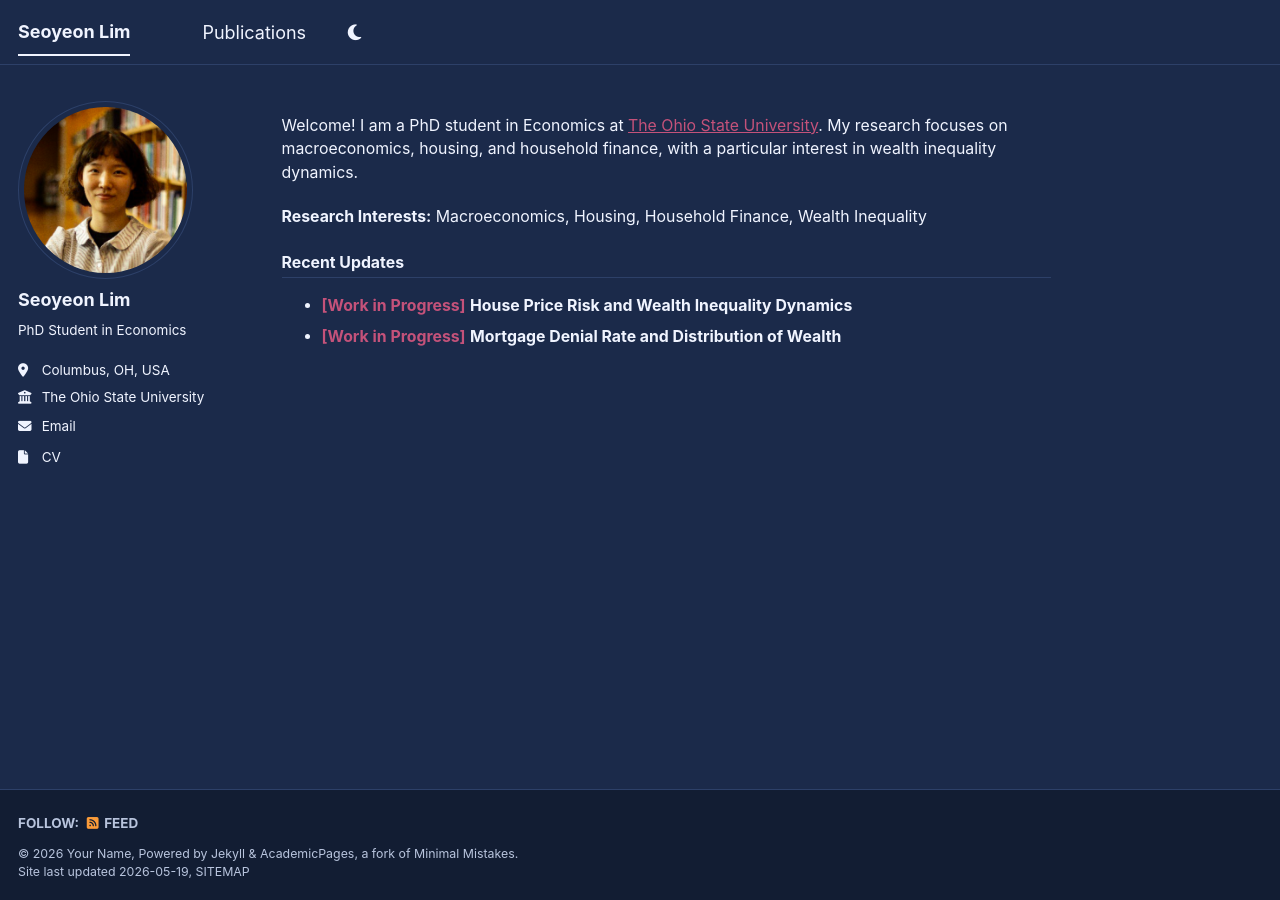
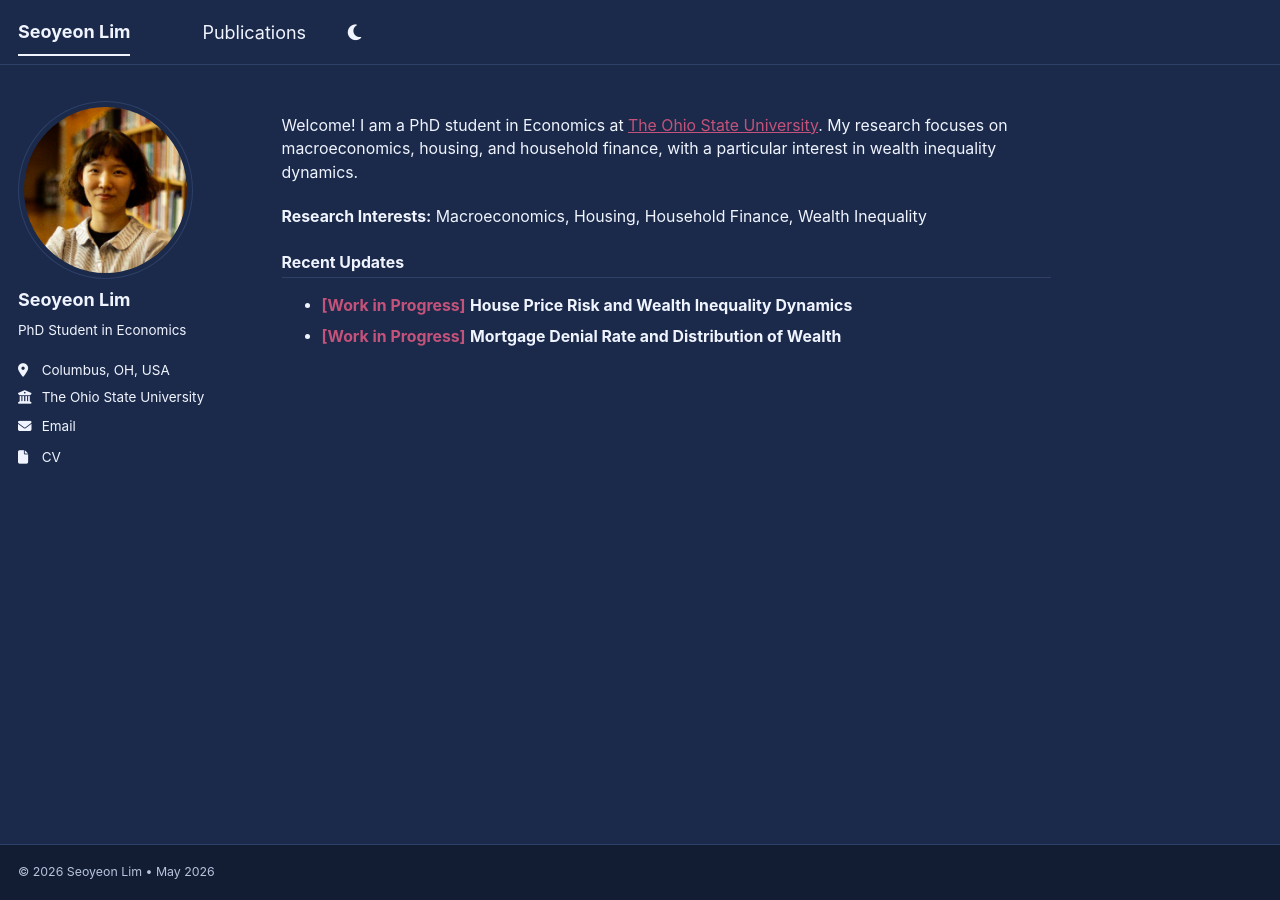
Before and after one commit to seoyeon-lim/academic.github.io, a Jekyll site: the page built from _pages/about.md, in a window 1280 px wide. Built offline with Jekyll 4.4.1, drawn with Linux system fonts in a browser that asks for light colours; a script bundle is joined from its source files by our own code; library files that are not in the unit come from our copies.

Commit message:
Simplify footer to copyright and date only
Co-Authored-By: Claude Sonnet 4.6 <noreply@anthropic.com>

```diff
--- a/_includes/footer.html
+++ b/_includes/footer.html
@@ -1,25 +1,5 @@
 {% include base_path %}
 
-{% if site.author.github or site.author.bitbucket or site.atom_feed.hide != true %}
-<div class="page__footer-follow">
-  <ul class="social-icons">
-    {% if site.data.ui-text[site.locale].follow_label %}
-      <li><strong>{{ site.data.ui-text[site.locale].follow_label }}</strong></li>
-    {% endif %}
-    {% if site.author.github %}
-      <li><a href="https://github.com/{{ site.author.github }}"><i class="fab fa-github" aria-hidden="true"></i> GitHub</a></li>
-    {% endif %}
-    {% if site.author.bitbucket %}
-      <li><a href="https://bitbucket.org/{{ site.author.bitbucket }}"><i class="fab fa-bitbucket" aria-hidden="true"></i> Bitbucket</a></li>
-    {% endif %}
-    {% if site.atom_feed.hide != true %}
-    <li><a href="{% if site.atom_feed.path %}{{ site.atom_feed.path }}{% else %}{{ base_path }}/feed.xml{% endif %}"><i class="fa fa-fw fa-rss-square" aria-hidden="true"></i> {{ site.data.ui-text[site.locale].feed_label | default: "Feed" }}</a></li>
-    {% endif %}
-  </ul>
+<div class="page__footer-copyright">
+  &copy; {{ site.time | date: '%Y' }} {{ site.author.name | default: site.name }} &bull; {{ site.time | date: '%B %Y' }}
 </div>
-{% endif %}
-
-<div class="page__footer-copyright">
-  &copy; {{ site.time | date: '%Y' }} {{ site.name | default: site.title }}, {{ site.data.ui-text[site.locale].powered_by | default: "Powered by" }} <a href="https://jekyllrb.com" rel="nofollow">Jekyll</a> &amp; <a href="https://github.com/academicpages/academicpages.github.io">AcademicPages</a>, a fork of <a href="https://mademistakes.com/work/minimal-mistakes-jekyll-theme/" rel="nofollow">Minimal Mistakes</a>.<br />
-  Site last updated {{ "now" | date: '%Y-%m-%d' }}, <a href="/sitemap/" style="text-transform: uppercase;">{{ site.data.ui-text[site.locale].site_map | default: "Sitemap" }}</a>
-</div>
```
